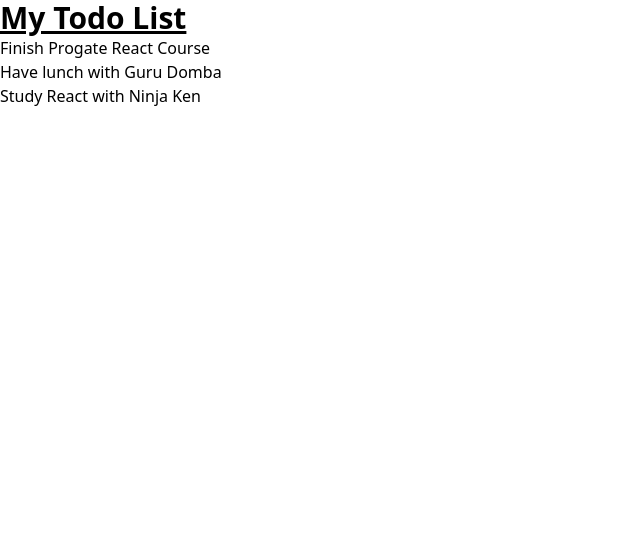
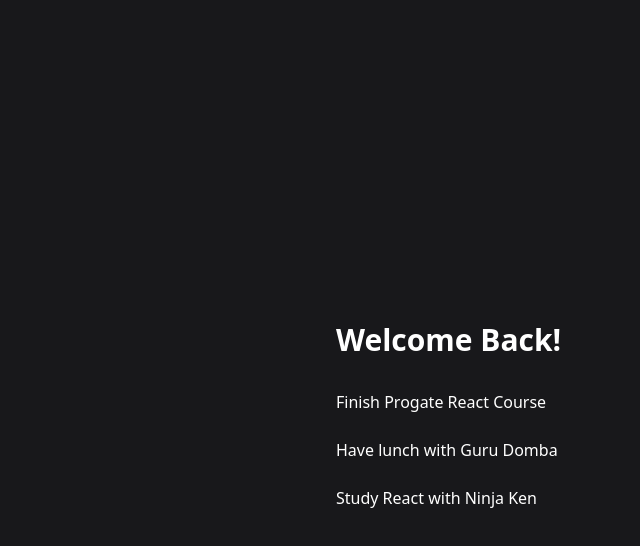
Before and after one commit to anggriawan-r/react-todo-app, a React (Vite) app: page / in a window 1280 px wide. Shown: the top 546 px of the page, without its empty margins (0-640 px from the left). Built offline with nearby package versions, Linux system fonts and the light colour scheme.

Commit message:
Add styling to components

```diff
--- a/src/App.jsx
+++ b/src/App.jsx
@@ -1,5 +1,6 @@
 import { useState } from 'react';
 import Todos from './components/Todos';
+import MaxWIdthWrapper from './components/MaxWIdthWrapper';
 
 export default function App() {
   const [todos, setTodos] = useState([
@@ -21,9 +22,11 @@ export default function App() {
   ]);
 
   return (
-    <div>
-      <h1 className="text-3xl font-bold underline">My Todo List</h1>
-      <Todos todos={todos} />
-    </div>
+    <main className="bg-zinc-900 relative flex flex-col min-h-screen text-white justify-center">
+      <MaxWIdthWrapper>
+        <h1 className="text-3xl font-semibold py-8">Welcome Back!</h1>
+        <Todos todos={todos} />
+      </MaxWIdthWrapper>
+    </main>
   );
 }
--- /dev/null
+++ b/src/components/MaxWIdthWrapper.jsx
@@ -0,0 +1,11 @@
+export default function MaxWIdthWrapper({ className, children }) {
+  return (
+    <div
+      className={`mx-auto w-full max-w-screen-md px-4 md:px-20 ${
+        className ?? ''
+      }`}
+    >
+      {children}
+    </div>
+  );
+}
--- a/src/components/Todos.jsx
+++ b/src/components/Todos.jsx
@@ -2,7 +2,7 @@ import TodoItem from './TodoItem';
 
 function Todos({ todos }) {
   return (
-    <div>
+    <div className="flex flex-col gap-6">
       {todos.map((todo) => (
         // <p key={todo.id}>{todo.title}</p>
         <TodoItem key={todo.id} todo={todo} />
```
